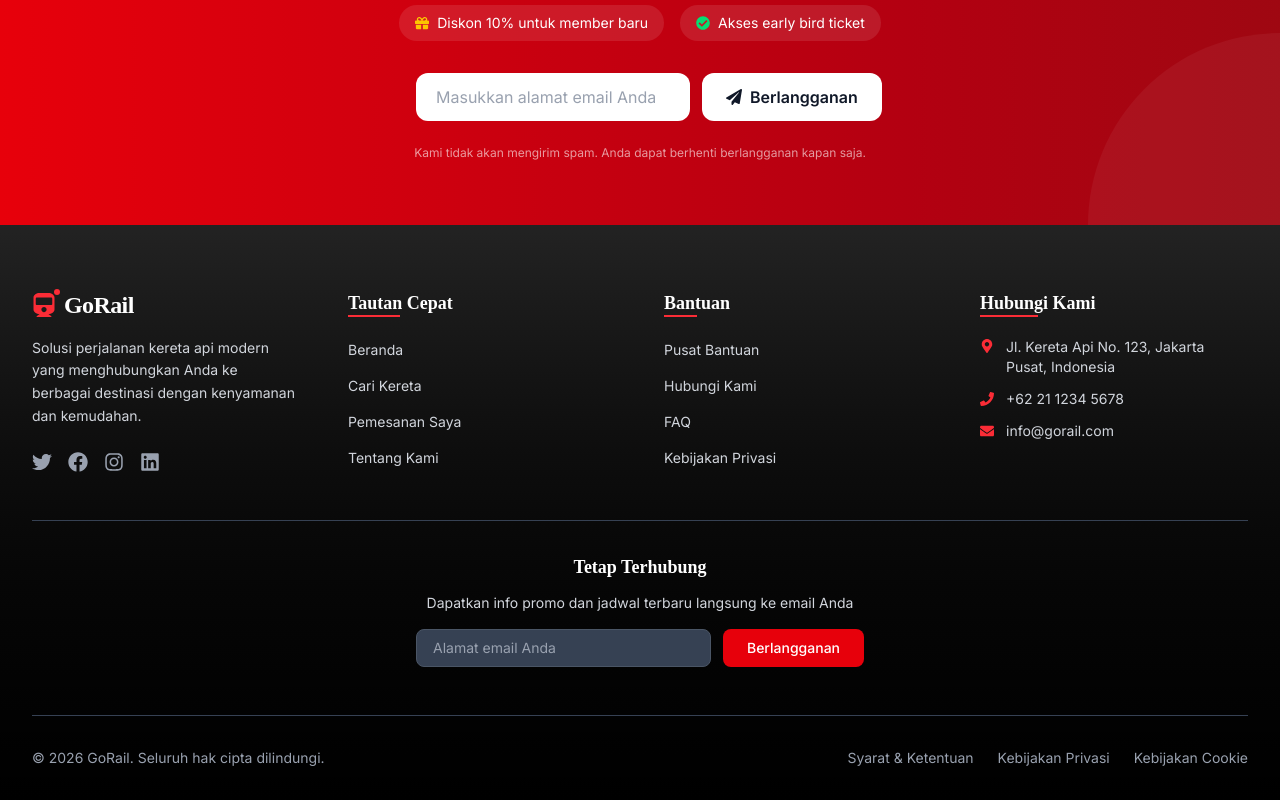
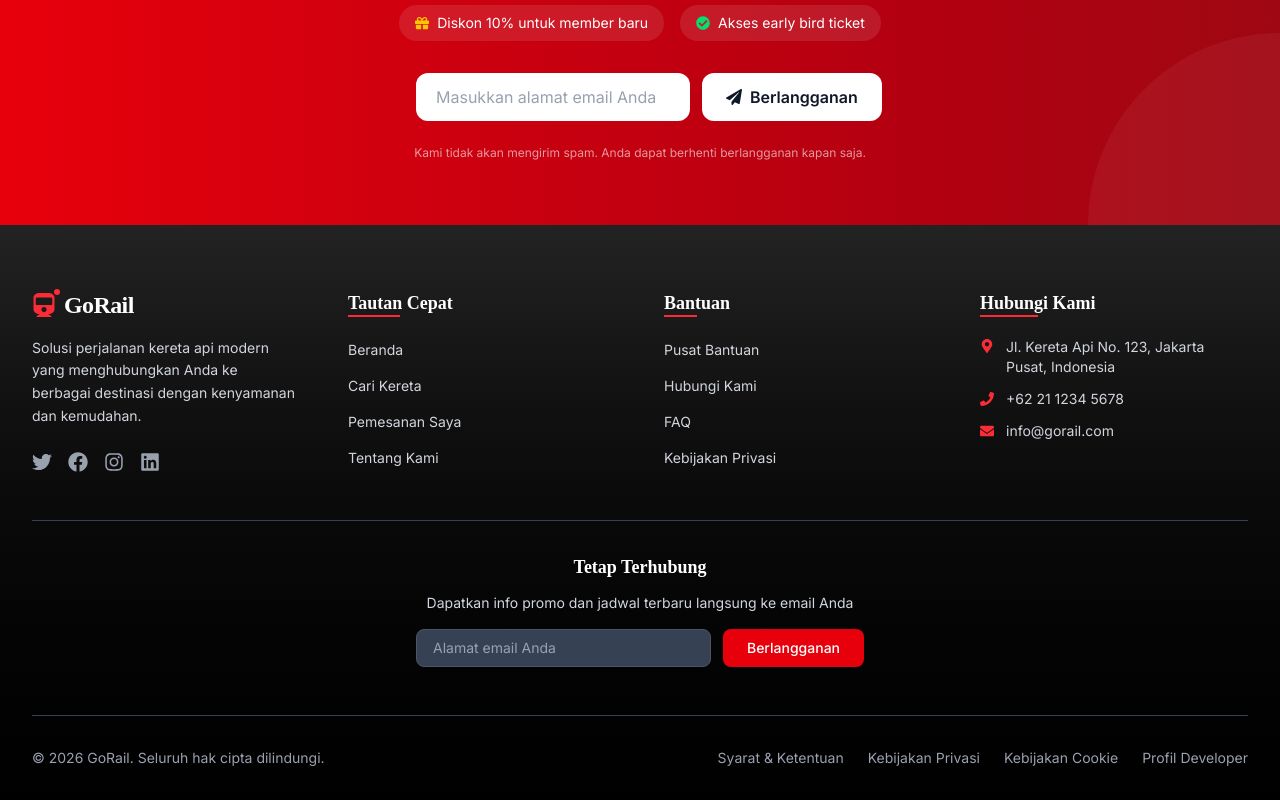
Before and after one commit to genta-bahana-nagari/gorail, a React (Vite) app: page / in a window 1280 px wide. Shown: the part 8869-9669 px from the top of the page. Built offline with nearby package versions, Linux system fonts and the light colour scheme.

Commit message:
feat: scroll smooth and links to FAQ section

```diff
--- a/src/components/layout/Footer.jsx
+++ b/src/components/layout/Footer.jsx
@@ -105,7 +105,7 @@
               </li>
               <li>
                 <a
-                  href="/faq"
+                  href="#faq"
                   className="text-gray-300 hover:text-red-500 transition-colors duration-300 text-sm"
                 >
                   FAQ
@@ -200,6 +200,14 @@
               >
                 Kebijakan Cookie
               </a>
+              <a
+                href="https://profile.gentabahana.web.id"
+                target="_blank"
+                rel="noopener noreferrer"
+                className="text-gray-400 hover:text-red-500 transition-colors"
+              >
+                Profil Developer
+              </a>
             </div>
           </div>
         </div>
--- a/src/components/sections/home/FAQSection.jsx
+++ b/src/components/sections/home/FAQSection.jsx
@@ -45,7 +45,7 @@
   ];
 
   return (
-    <section className="py-16 bg-white">
+    <section id="faq" className="py-16 bg-white scroll-mt-20">
       <div className="max-w-4xl mx-auto px-4 sm:px-6 lg:px-8">
         {/* Section Header */}
         <div className="text-center mb-12">
--- a/src/index.css
+++ b/src/index.css
@@ -28,6 +28,7 @@
       Roboto,
       "Helvetica Neue",
       sans-serif;
+    scroll-behavior: smooth;
   }
 
   h1,
```
